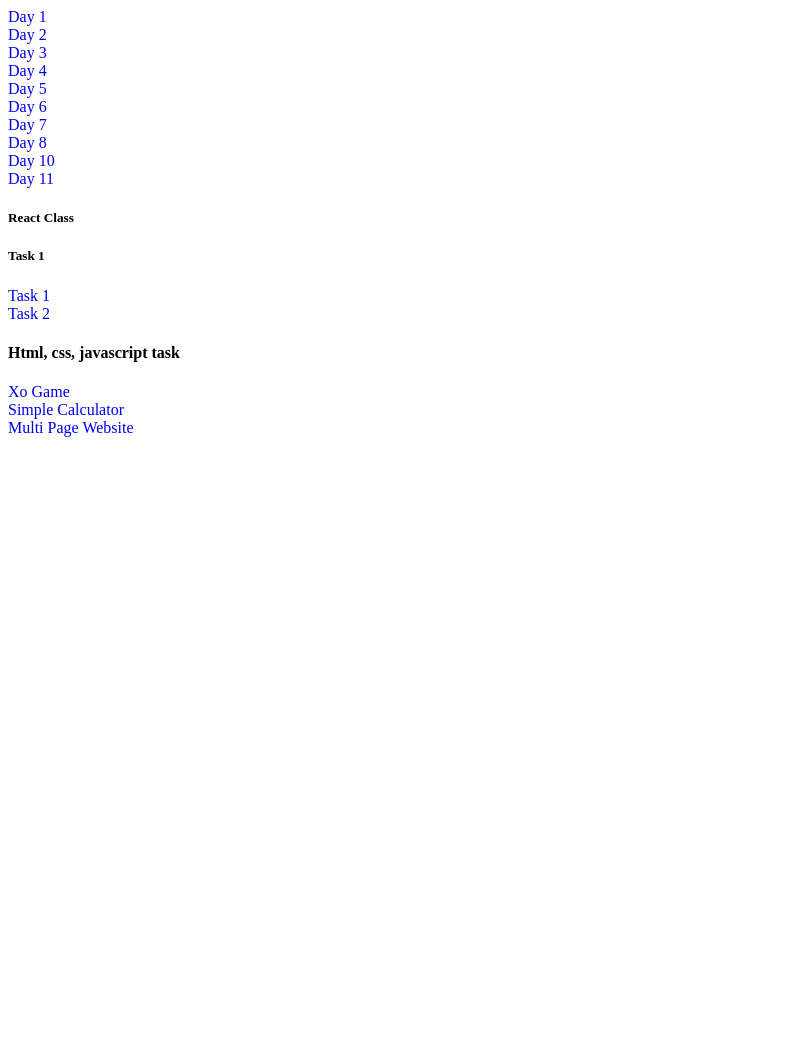
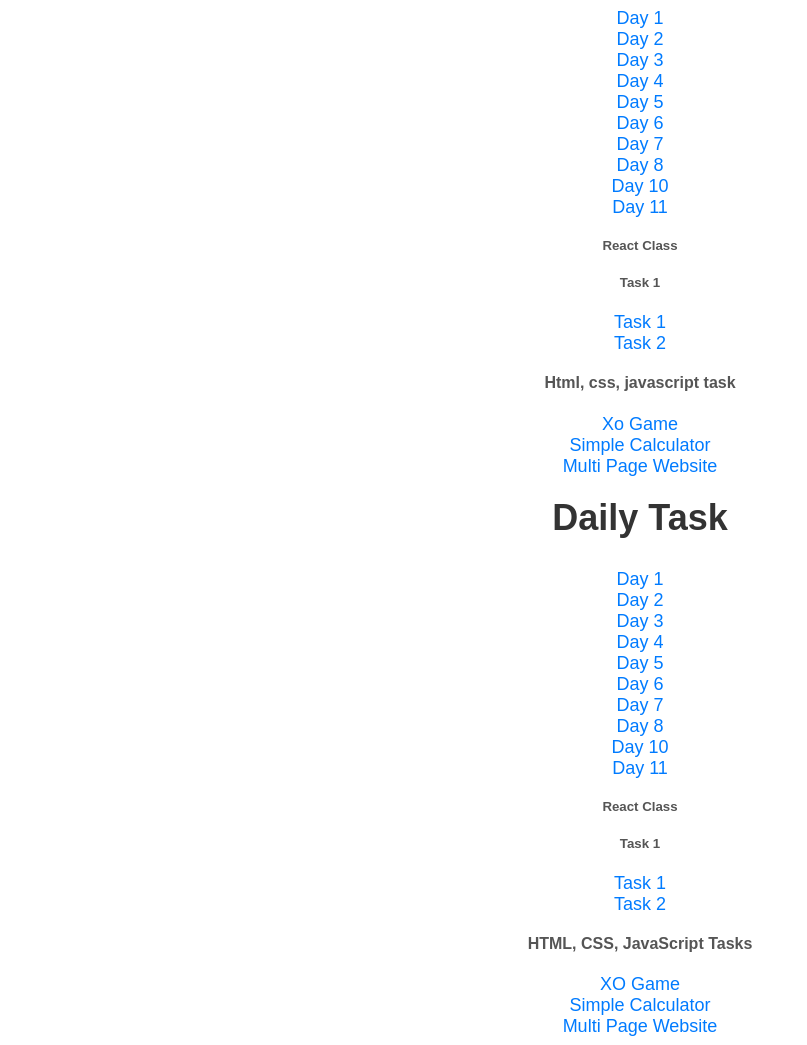
Before and after one commit to esvar499/TotalSite, a plain HTML site: page index.html in a window 1280 px wide. Shown: the whole page, without its empty margins (0-807 px from the left). Before the commit the page ends 800 px from the top, so only its background shows below. Drawn offline with Linux system fonts and the light colour scheme.

Commit message:
update the code

```diff
--- a/index.html
+++ b/index.html
@@ -35,3 +35,66 @@
     <a href="multi-page-task-sigma.vercel.app">Multi Page Website</a><br>
 </body>
 </html>
+<!DOCTYPE html>
+<html lang="en">
+<head>
+    <meta charset="UTF-8">
+    <meta name="viewport" content="width=device-width, initial-scale=1.0">
+    <title>Daily Task</title>
+    <style>
+        body {
+            font-family: Arial, sans-serif;
+            text-align: center;
+        }
+
+        a {
+            text-decoration: none;
+            color: #007BFF;
+            font-size: 18px;
+        }
+
+        h1 {
+            margin-top: 20px;
+            font-size: 36px;
+            color: #333;
+        }
+
+        h4, h5 {
+            margin-top: 20px;
+            color: #555;
+        }
+
+        div {
+            margin-top: 30px;
+        }
+    </style>
+</head>
+<body>
+    <h1>Daily Task</h1>
+
+    <div>
+        <a href="https://day1-sai-esvar.netlify.app">Day 1</a><br>
+        <a href="https://day2-sai-esvar.netlify.app/">Day 2</a><br>
+        <a href="https://day3-sai-esvar.netlify.app/">Day 3</a><br>
+        <a href="https://day4-sai-esvar.netlify.app/">Day 4</a><br>
+        <a href="https://day5-sai-esvar.netlify.app/">Day 5</a><br>
+        <a href="https://day6-sai-esvar.netlify.app">Day 6</a><br>
+        <a href="https://day7-sai-esvar.netlify.app">Day 7</a><br>
+        <a href="https://day8-sai-esvar.netlify.app">Day 8</a><br>
+        <a href="https://day10-sai-esvar-p.netlify.app">Day 10</a><br>
+        <a href="https://day11-sai-esvar-p.netlify.app">Day 11</a><br>
+
+        <h5>React Class</h5>
+
+        <h5>Task 1</h5>
+        <a href="task2-route-o2r4amhus-esvar499s-projects.vercel.app">Task 1</a><br>
+        <a href="https://product-cart-rho.vercel.app/">Task 2</a><br>
+
+        <h4>HTML, CSS, JavaScript Tasks</h4>
+
+        <a href="https://esvar499.github.io/TIc-Tac-Toe/">XO Game</a><br>
+        <a href="https://simple-calculator-sai-esvar-task.netlify.app">Simple Calculator</a><br>
+        <a href="multi-page-task-sigma.vercel.app">Multi Page Website</a><br>
+    </div>
+</body>
+</html>
```
